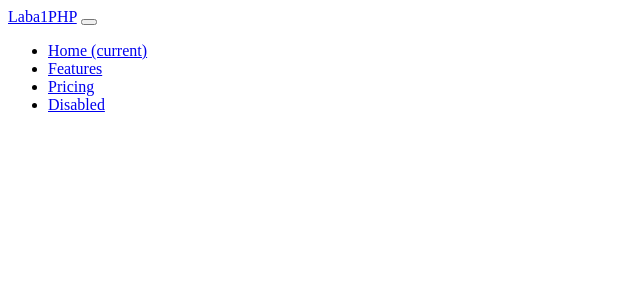
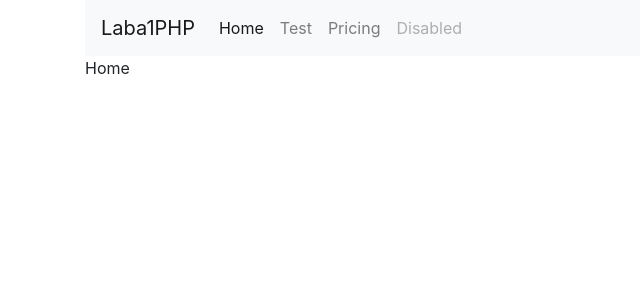
Before and after one commit to AnastasiiaNA/WebPHP, a PHP site: page /navigation.php in a window 1280 px wide. Shown: the top 300 px of the page, without its empty margins (0-640 px from the left). Run offline with PHP 8.4, Linux system fonts and the light colour scheme.

Commit message:
*[development] added base routing and folders

```diff
--- a/navigation.php
+++ b/components/navigation.php
@@ -14,10 +14,10 @@
     <div class="collapse navbar-collapse" id="navbarNav">
         <ul class="navbar-nav">
             <li class="nav-item active">
-                <a class="nav-link" href="#">Home <span class="sr-only">(current)</span></a>
+                <a class="nav-link" href="/home">Home <span class="sr-only">(current)</span></a>
             </li>
             <li class="nav-item">
-                <a class="nav-link" href="#">Features</a>
+                <a class="nav-link" href="/test">Test</a>
             </li>
             <li class="nav-item">
                 <a class="nav-link" href="#">Pricing</a>
--- a/index.php
+++ b/index.php
@@ -1,15 +1,19 @@
 <?php
     $test = 'test';
-    $location = isset($_GET['location']) ? $_GET['location'] : 'home';
+//    $location = isset($_GET['location']) ? $_GET['location'] : 'home';
+    $location = $_SERVER['REQUEST_URI'];
 
     $page = 'home';
 
     switch ($location) {
-        case 'home':
+        case '/home':
             $page = 'home.php';
             break;
-        case 'test':
+        case '/test':
             $page = 'test.php';
+            break;
+        default:
+            $page = 'home.php';
             break;
     }
 ?>
@@ -28,7 +32,8 @@
     </head>
     <body>
     <div class="container">
-        <?php require( 'home.php' ) ?>
+        <?php require('components/navigation.php') ?>
+        <?php require( 'pages/'.$page ) ?>
     </div>
 
 
```
Also changed, not shown: .htaccess (added), pages/home.php (renamed from home.php), pages/test.php (renamed from test.php), readme.md, 1 other file.
